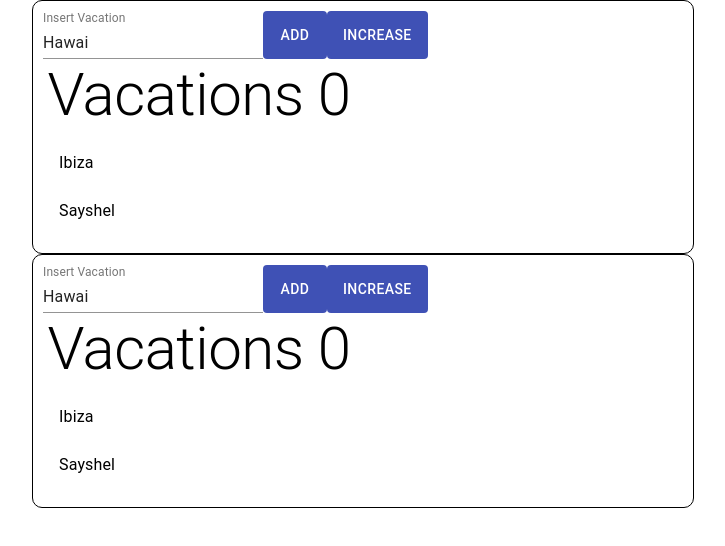
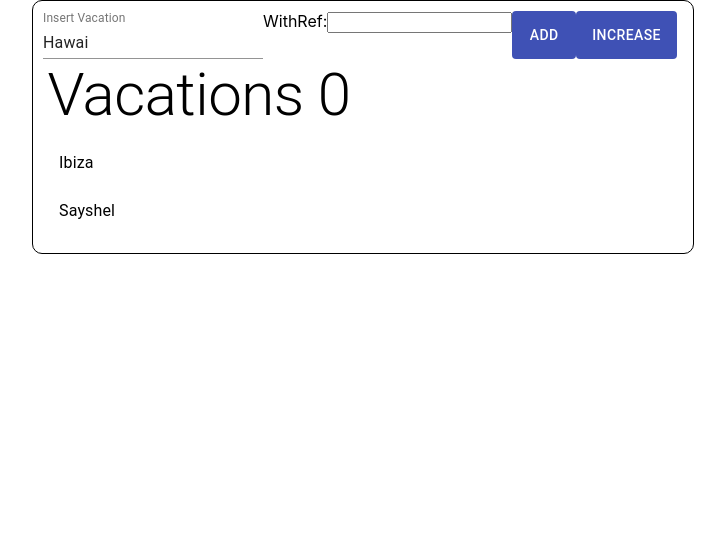
Before and after one commit to galamo/cp_api_2022, a React (Create React App) app in the folder apps/super-client/: page / in a window 1280 px wide. Shown: the top 546 px of the page, without its empty margins (277-1002 px from the left). Built offline with nearby package versions, Linux system fonts and the light colour scheme.

Commit message:
useRef component

```diff
--- a/apps/super-client/src/App.tsx
+++ b/apps/super-client/src/App.tsx
@@ -24,7 +24,6 @@ function App() {
       </div>
       <div>
         <Vacations />
-        <Vacations />
       </div>
       {/* <div>
         <button onClick={handleToggle}> Show Countries Component </button>
--- a/apps/super-client/src/components/vacations/index.tsx
+++ b/apps/super-client/src/components/vacations/index.tsx
@@ -13,20 +13,26 @@ import TextField from "@material-ui/core/TextField"
 import { setTimeout } from 'timers/promises';
 
 
-let c = 0;
-
+let c = 0; // DONT DO THIS
 const message = "You are Clicking the button too much"
 export default function Vacations() {
-    const initialVacations: Array<string> = ["Ibiza", "Sayshel"]
+    const initialVacations: Array<string | undefined> = ["Ibiza", "Sayshel"]
     const [vacations, setVacations] = useState(initialVacations)
     const [currentVacation, setCurrentVacation] = useState("Hawai")
     const [counter, setCounter] = useState(0)
     const [showMessage, setShowMessage] = useState(false)
     const clickingRef = useRef(0)
-
+    const inputRef = useRef<HTMLInputElement>(null)
+    console.log("Vacations Component render!")
     const addVacationHandler = useCallback(() => {
         setVacations([...vacations, currentVacation])
     }, [currentVacation, vacations])
+
+    const addVacationRefHandler = () => {
+        const value: string | undefined = inputRef?.current?.value
+        console.log(value)
+        setVacations([...vacations, value])
+    }
 
     const setCounterHandler = useCallback(() => {
         setCounter(counter + 1)
@@ -49,10 +55,16 @@ export default function Vacations() {
     return (
         <div style={{ padding: "10px", width: "50%", margin: "auto auto", border: "1px solid black", borderRadius: 10 }}>
             <FormGroup row>
-                <TextField value={currentVacation} onChange={(e: any) => {
-                    setCurrentVacation(e?.target?.value)
-                }} id="standard-basic" label="Insert Vacation" />
-                <Button onClick={addVacationHandler} variant="contained" color="primary" disableElevation>
+                <div>
+                    <TextField value={currentVacation} onChange={(e: any) => {
+                        setCurrentVacation(e?.target?.value)
+                    }} id="standard-basic" label="Insert Vacation" />
+                </div>
+                <div>
+                    WithRef:
+                    <input ref={inputRef} />
+                </div>
+                <Button onClick={addVacationRefHandler} variant="contained" color="primary" disableElevation>
                     Add
                 </Button>
                 <Button onClick={setCounterHandlerRef} variant="contained" color="primary" disableElevation>
@@ -77,7 +89,7 @@ export default function Vacations() {
 
     function VacationsList() {
         return <List >
-            {vacations.map((v: string, index: number) => {
+            {vacations.map((v: any, index: number) => {
                 return <ListItem key={v + index}>
                     <ListItemText
                         primary={v}
```
